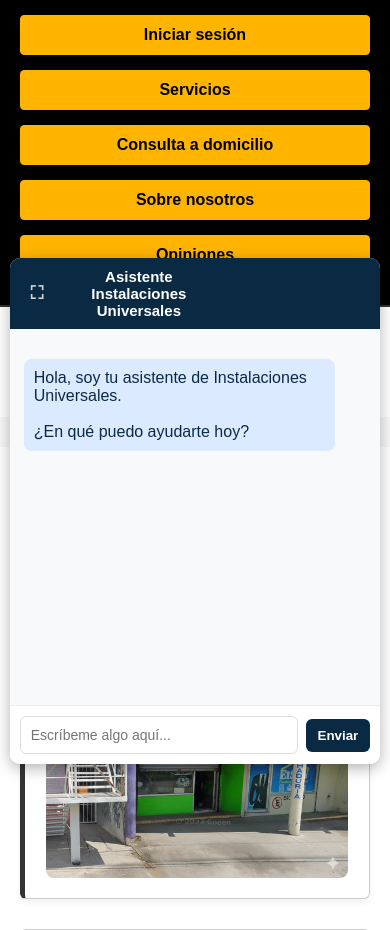
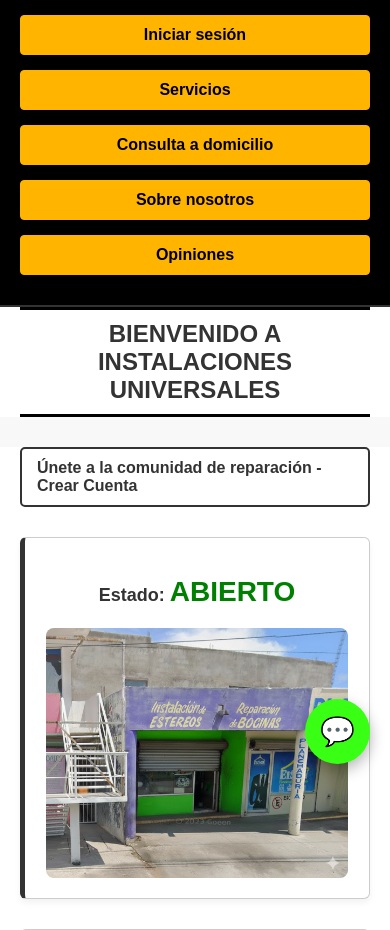
Before and after one commit to edithpina19/taller2, a Django app: page / in a window 390 px wide. Shown: the part 60-990 px from the top of the page. Run offline with Django 5.2, Linux system fonts and the light colour scheme.

Commit message:
Update chat_widget.html
cambio del bot

```diff
--- a/local/templates/local/chat_widget.html
+++ b/local/templates/local/chat_widget.html
@@ -1,7 +1,12 @@
-<!-- CHATBOT - WIDGET (con maximizar corregido) -->
+<!-- CHATBOT - WIDGET (VERSIÓN BURBUJA) -->
+
+<!-- Burbuja flotante -->
+<div id="chat-bubble">💬</div>
+
+<!-- Ventana del chat -->
 <div id="chat-window" aria-live="polite" aria-label="Asistente Instalaciones Universales">
   <div id="chat-header">
-    <button id="chat-control-btn" title="Maximizar chat">⛶</button>
+    <button id="chat-control-btn" title="Cerrar chat">✖</button>
     <span>Asistente Instalaciones Universales</span>
     <span style="width: 30px;"></span>
   </div>
@@ -20,107 +25,97 @@
 </div>
 
 <style>
-/* ======== CHATBOT ======== */
-#chat-window {
+/* ===== BURBUJA ===== */
+#chat-bubble {
   position: fixed;
   bottom: 20px;
+  right: 20px;
+  width: 65px;
+  height: 65px;
+  background: #39ff14;
+  border-radius: 50%;
+  display: flex;
+  align-items: center;
+  justify-content: center;
+  font-size: 28px;
+  cursor: pointer;
+  box-shadow: 0 6px 15px rgba(0,0,0,0.3);
+  z-index: 10000;
+}
+
+/* ===== VENTANA DEL CHAT ===== */
+#chat-window {
+  display: none;
+  position: fixed;
+  bottom: 100px;
   right: 20px;
   width: 330px;
   height: 430px;
   background: white;
-  border-radius: 10px;
-  box-shadow: 0px 4px 15px rgba(0,0,0,0.3);
-  display: flex;
+  border-radius: 25px;
+  box-shadow: 0 10px 25px rgba(0,0,0,0.4);
   flex-direction: column;
   overflow: hidden;
   z-index: 9999;
-  transition: width 0.25s ease, height 0.25s ease, right 0.25s ease, bottom 0.25s ease, border-radius 0.25s ease;
   font-family: Arial, sans-serif;
 }
 
-/* Clase que indica "un poco más grande" (no full-screen) */
-#chat-window.enlarged {
-  width: 460px;     /* ancho aumentado */
-  height: 620px;    /* alto aumentado */
-  bottom: 30px;
-  right: 30px;
-  border-radius: 12px;
+/* Flechita de burbuja */
+#chat-window::after {
+  content: "";
+  position: absolute;
+  bottom: -15px;
+  right: 35px;
+  width: 0;
+  height: 0;
+  border-left: 15px solid transparent;
+  border-right: 15px solid transparent;
+  border-top: 15px solid white;
 }
 
-/* (opcional) versión más compacta en pantallas pequeñas */
-@media (max-width: 600px) {
-  #chat-window {
-    width: 95%;
-    right: 2.5%;
-    height: 60vh;
-  }
-  #chat-window.enlarged {
-    width: 98%;
-    height: 78vh;
-  }
-}
-
+/* Header */
 #chat-header {
   background: #0a2a43;
   color: white;
   padding: 10px 12px;
   font-size: 15px;
   display: flex;
+  justify-content: space-between;
   align-items: center;
-  justify-content: space-between;
-  gap: 8px;
 }
 
-#chat-header span {
-  flex: 1;
-  text-align: center;
-  padding-left: 8px;
-  font-weight: 600;
-}
-
+/* Botón cerrar */
 #chat-control-btn {
   background: transparent;
   border: none;
   color: white;
   font-size: 18px;
   cursor: pointer;
-  width: 30px;
-  height: 30px;
-  line-height: 1;
-  display: flex;
-  align-items: center;
-  justify-content: center;
-  border-radius: 6px;
-  transition: background 0.15s;
 }
-#chat-control-btn:hover { background: rgba(255,255,255,0.05); }
 
+/* Mensajes */
 #chat-messages {
   flex: 1;
   padding: 14px;
   overflow-y: auto;
   background: #f7f9fb;
-  scroll-behavior: smooth;
 }
 
-/* Mensajes */
 .bot-message {
   background: #dbeaff;
   padding: 10px;
-  border-radius: 8px;
+  border-radius: 12px;
   margin-bottom: 10px;
   max-width: 85%;
-  color: #0b2a43;
 }
 
 .user-message {
   background: #d1ffd0;
   padding: 10px;
-  border-radius: 8px;
+  border-radius: 12px;
   margin-bottom: 10px;
   max-width: 85%;
   margin-left: auto;
-  color: #08320f;
 }
 
 /* Formulario */
@@ -137,14 +132,8 @@
   flex: 1;
   padding: 10px;
   border: 1px solid #ddd;
-  border-radius: 6px;
+  border-radius: 12px;
   outline: none;
-  font-size: 14px;
-}
-
-#chat-input:focus {
-  box-shadow: 0 0 0 3px rgba(10,42,67,0.06);
-  border-color: #0a2a43;
 }
 
 #chat-send-btn {
@@ -152,74 +141,42 @@
   color: white;
   border: none;
   padding: 9px 12px;
-  border-radius: 6px;
+  border-radius: 12px;
   cursor: pointer;
-  font-weight: 600;
 }
-
-#chat-send-btn:hover { opacity: 0.95; }
-
-/* cuando esté minimizado (opcional) */
-#chat-window.minimized {
-  height: 46px;
-  width: 180px;
-  border-radius: 10px;
-  overflow: visible;
-}
-#chat-window.minimized #chat-messages,
-#chat-window.minimized #chat-form { display: none; }
 </style>
 
 <script>
 document.addEventListener("DOMContentLoaded", () => {
   const chatWindow = document.getElementById("chat-window");
+  const chatBubble = document.getElementById("chat-bubble");
   const controlBtn = document.getElementById("chat-control-btn");
   const form = document.getElementById("chat-form");
   const input = document.getElementById("chat-input");
   const messages = document.getElementById("chat-messages");
 
-  // Alterna entre estado normal y "enlarged" (un poco más grande)
-  controlBtn.addEventListener("click", (e) => {
-    e.preventDefault();
-    // Si está minimizado, restaurar primero
-    if (chatWindow.classList.contains("minimized")) {
-      chatWindow.classList.remove("minimized");
-      controlBtn.innerText = "⛶";
-      return;
-    }
-
-    // Alterna enlarged
-    const isEnlarged = chatWindow.classList.toggle("enlarged");
-
-    // Cambia el icono según estado
-    controlBtn.innerText = isEnlarged ? "✖" : "⛶";
-
-    // Asegura que el último mensaje esté visible después de animación
-    setTimeout(() => {
-      messages.scrollTop = messages.scrollHeight;
-    }, 260);
+  // Abrir chat al tocar burbuja
+  chatBubble.addEventListener("click", () => {
+    chatWindow.style.display = "flex";
+    chatBubble.style.display = "none";
   });
 
-  // Doble click en header para minimizar (opcional)
-  document.getElementById("chat-header").addEventListener("dblclick", () => {
-    if (!chatWindow.classList.contains("minimized")) {
-      chatWindow.classList.add("minimized");
-      controlBtn.innerText = "⛶";
-    }
+  // Cerrar chat
+  controlBtn.addEventListener("click", () => {
+    chatWindow.style.display = "none";
+    chatBubble.style.display = "flex";
   });
 
-  // Enviar mensaje (usa tu fetch existente)
+  // Enviar mensaje (mantiene tu backend intacto)
   form.addEventListener("submit", async (e) => {
     e.preventDefault();
     const userText = input.value.trim();
     if (!userText) return;
 
-    // Mostrar mensaje del usuario
     messages.innerHTML += `<p class="user-message">${escapeHtml(userText)}</p>`;
     messages.scrollTop = messages.scrollHeight;
     input.value = "";
 
-    // Mostrar "escribiendo..."
     const typingEl = document.createElement("p");
     typingEl.className = "bot-message";
     typingEl.innerText = "Escribiendo...";
@@ -237,27 +194,22 @@ document.addEventListener("DOMContentLoaded", () => {
       });
 
       const data = await res.json();
-      // eliminar "Escribiendo..."
       typingEl.remove();
 
-      const botText = (data && (data.reply || data.response || data.message)) || "Lo siento, no entendí. ¿Puedes reformular?";
+      const botText = (data && (data.reply || data.response || data.message)) || "Lo siento, no entendí.";
       messages.innerHTML += `<p class="bot-message">${escapeHtml(botText)}</p>`;
       messages.scrollTop = messages.scrollHeight;
     } catch (err) {
       typingEl.remove();
-      messages.innerHTML += `<p class="bot-message">Error al contactar con el servidor.</p>`;
-      messages.scrollTop = messages.scrollHeight;
-      console.error(err);
+      messages.innerHTML += `<p class="bot-message">Error al conectar con el servidor.</p>`;
     }
   });
 
-  // Helper: obtener csrftoken
   function getCSRF() {
     const cookie = document.cookie.split(";").find(c => c.trim().startsWith("csrftoken="));
     return cookie ? cookie.split("=")[1] : "";
   }
 
-  // Helper: escapar html para evitar inyección
   function escapeHtml(str) {
     return String(str)
       .replaceAll("&", "&amp;")
@@ -266,8 +218,5 @@ document.addEventListener("DOMContentLoaded", () => {
       .replaceAll('"', "&quot;")
       .replaceAll("'", "&#39;");
   }
-
-  // Asegurar scroll inicial al final
-  messages.scrollTop = messages.scrollHeight;
 });
 </script>
```
